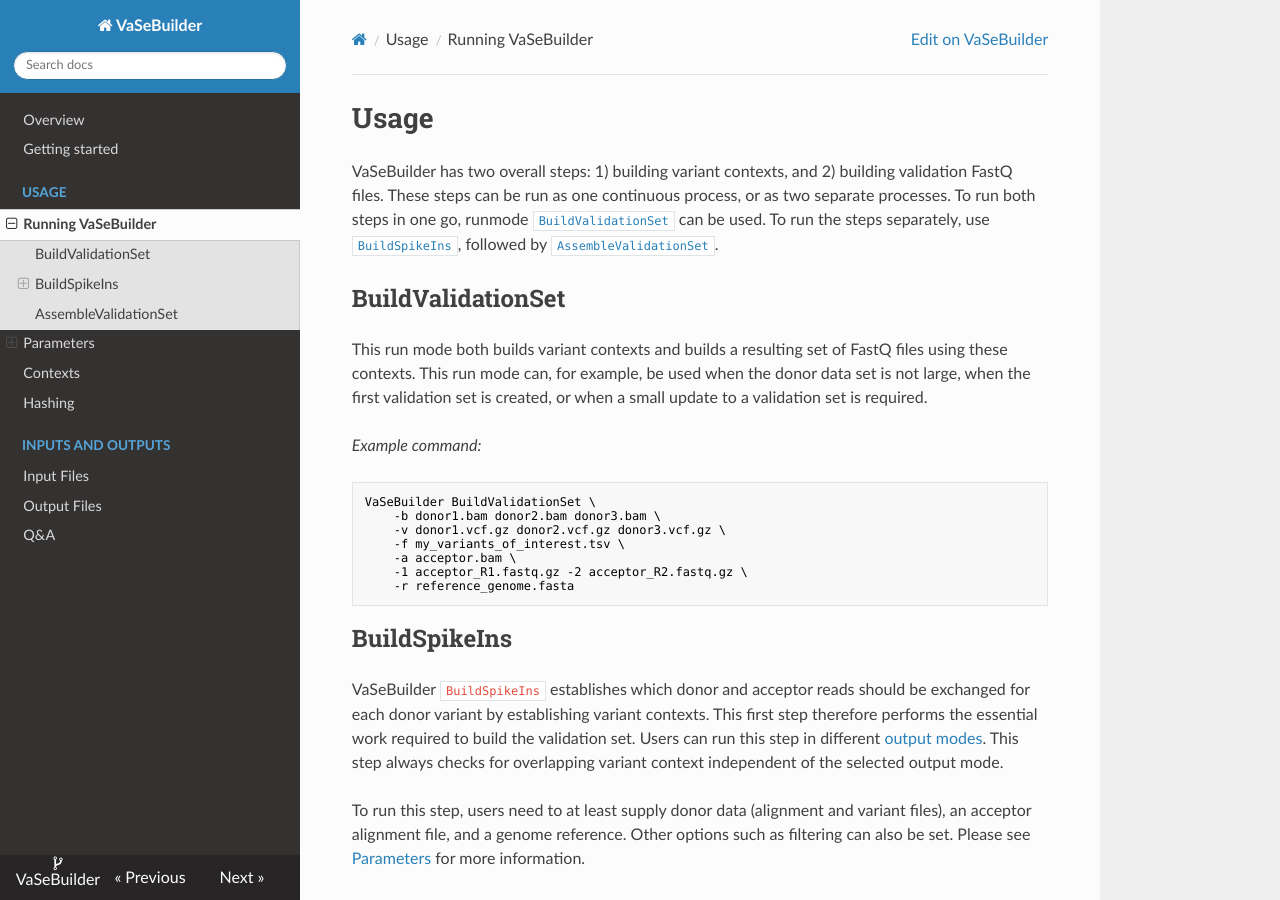
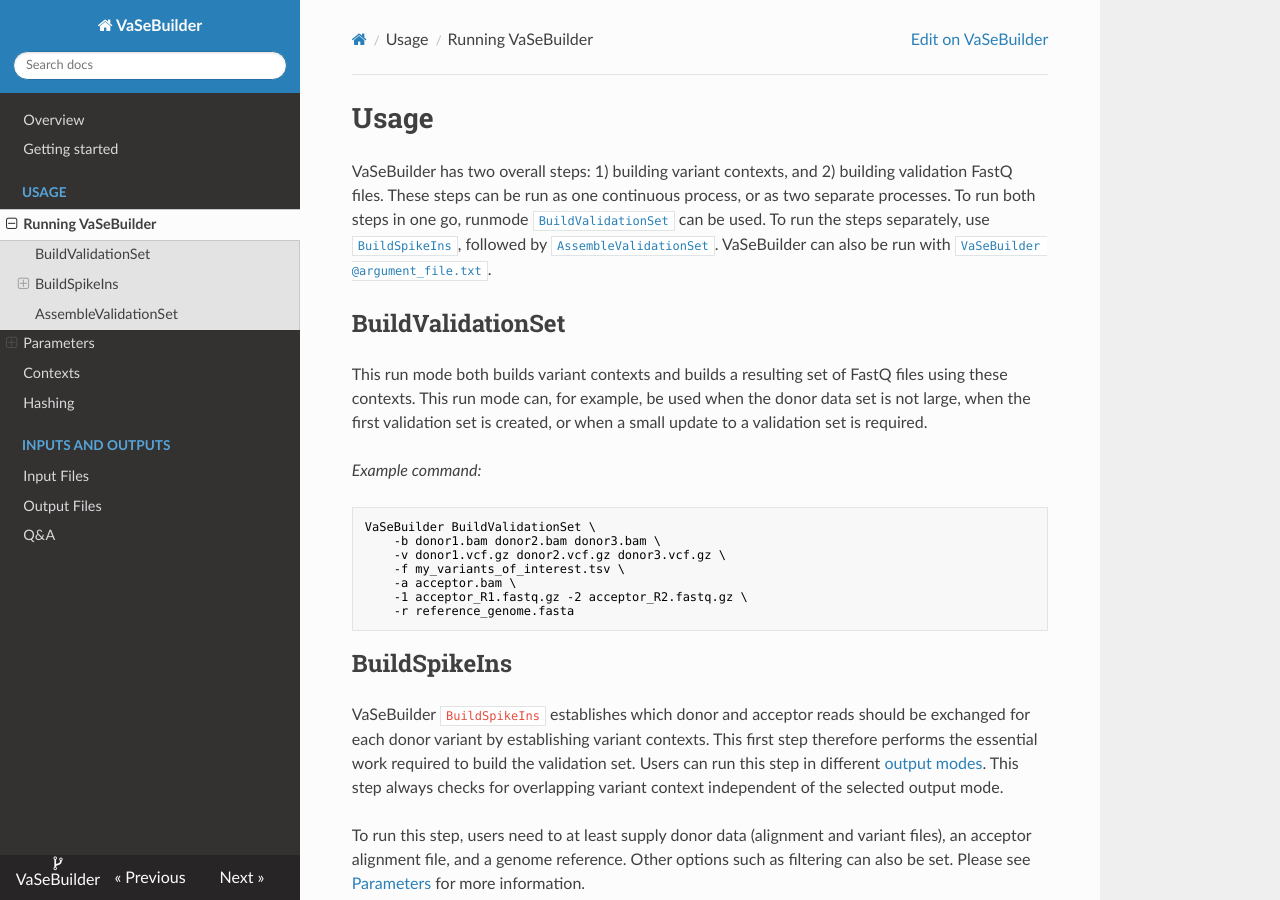
Before and after one commit to molgenis/VaSeBuilder, an MkDocs documentation site: the page built from docs/usage.md, in a window 1280 px wide and 900 px high. Built offline with MkDocs 1.6.1, drawn with Linux system fonts in a browser that asks for light colours; nearby versions of some CDN libraries.

Commit message:
Small change to usage (link changed, add vasebuilder @argfile as posibility to run vasebuilder

````diff
--- a/docs/usage.md
+++ b/docs/usage.md
@@ -1,5 +1,6 @@
 # Usage
 VaSeBuilder has two overall steps: 1) building variant contexts, and 2) building validation FastQ files. These steps can be run as one continuous process, or as two separate processes. To run both steps in one go, runmode [```BuildValidationSet```](#vasebuilder-buildvalidationset) can be used. To run the steps separately, use [```BuildSpikeIns```](#buildspikeins), followed by [```AssembleValidationSet```](#assemblevalidationset).
+VaSeBuilder can also be run with [```VaSeBuilder @argument_file.txt```](argfiles.md).
 
 ## BuildValidationSet
 This run mode both builds variant contexts and builds a resulting set of FastQ files using these contexts. This run mode can, for example, be used when the donor data set is not large, when the first validation set is created, or when a small update to a validation set is required.
@@ -35,7 +36,7 @@
 ```
 
 ### Output modes
-```BuildSpikeIns``` can be run in different output modes. Each output mode outputs at least the [variant context file](output_file_formats.md#variant-context-file) that contains all necessary information about the established variant contexts. Other output files are also written during this step, but which differ depending on selected output mode and whether VaSeBuilder is run in debug mode or not. Please see [Output files](output_files.md) for more information.
+```BuildSpikeIns``` can be run in different output modes. Each output mode outputs at least the [variant context file](output_files.md#variant-context-file) that contains all necessary information about the established variant contexts. Other output files are also written during this step, but which differ depending on selected output mode and whether VaSeBuilder is run in debug mode or not. Please see [Output files](output_files.md) for more information.
 
 ##### V-mode
 V-mode only establishes variant contexts and outputs a variant context file. This mode differs from the other output modes in that it does not create alignment or variant output files. This mode can be helpful, for example, when you want to inspect established variant contexts using different input data, or to play with options without too producing too many output files.
````
